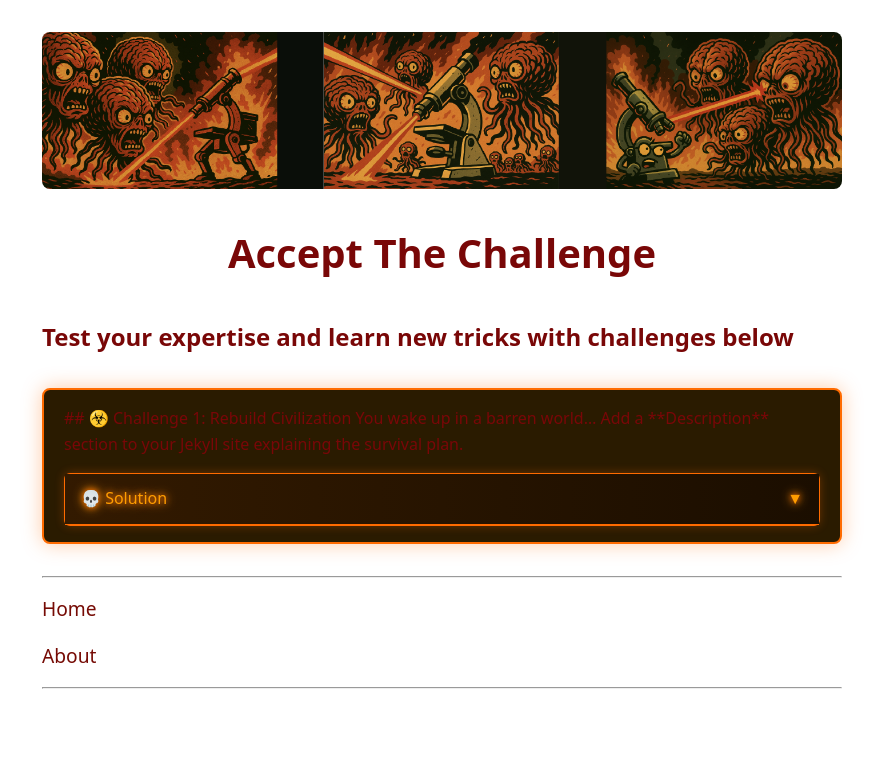
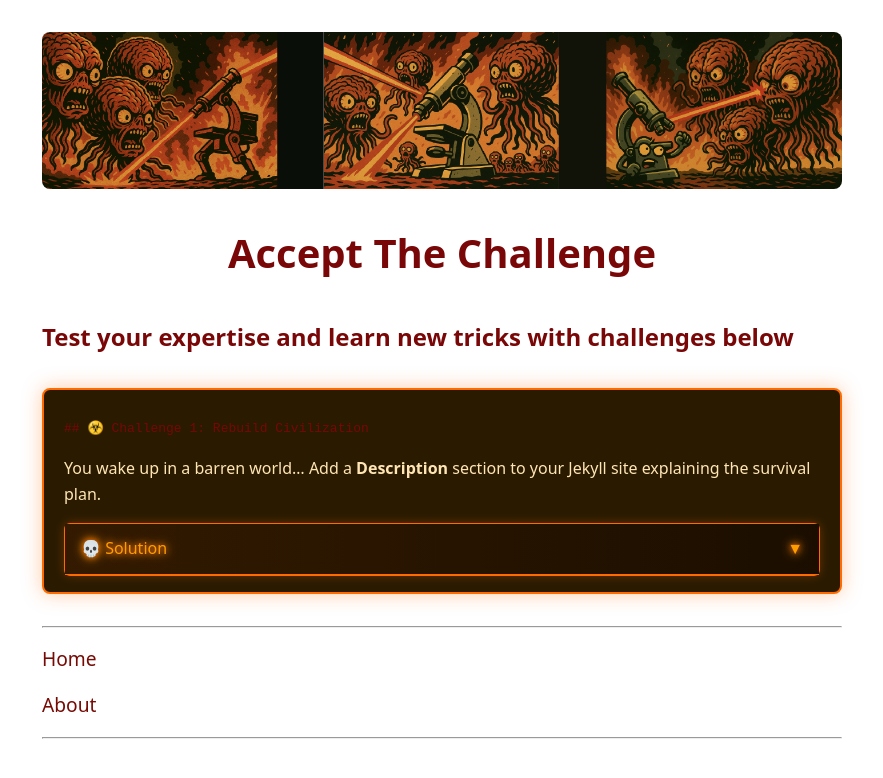
Before and after one commit to drkutuzov/drkutuzov.github.io, a Jekyll site: the page built from challenges.md, in a window 1280 px wide. Shown: the top 778 px of the page, without its empty margins (198-1081 px from the left). Built offline with Jekyll 4.4.1, drawn with Linux system fonts in a browser that asks for light colours; our own code applies the rules of GitHub Pages for plain Markdown files.

Commit message:
restyling

```diff
--- a/assets/css/style.css
+++ b/assets/css/style.css
@@ -83,6 +83,6 @@ nav a:hover {
 .challenge-item details.challenge-solution > *:not(summary) {
   padding: 1rem 1.25rem;
   border-top: 1px solid #ff6b00;
-  background: #2a1b00;
+  background: #ffffff;
   color: #ffe5b4;
 }
--- a/challenges.md
+++ b/challenges.md
@@ -4,6 +4,7 @@ layout: challenges
 # {{ site.challenges }}
 ## Test your expertise and learn new tricks with challenges below
 
+<!--
 <div class="challenge-item">
   {% include_relative challenges/question1.md %}
 
@@ -12,3 +13,19 @@ layout: challenges
     {% include_relative challenges/solution1.md %}
   </details>
 </div>
+-->
+
+<div class="challenge-item">
+  {% capture question1 %}
+    {% include_relative challenges/question1.md %}
+  {% endcapture %}
+  {{ question1 | markdownify }}
+
+  <details class="challenge-solution">
+    <summary>💀 Solution</summary>
+    {% capture solution1 %}
+      {% include_relative challenges/solution1.md %}
+    {% endcapture %}
+    {{ solution1 | markdownify }}
+  </details>
+</div>
```
